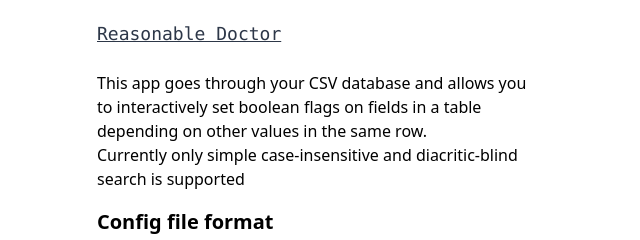
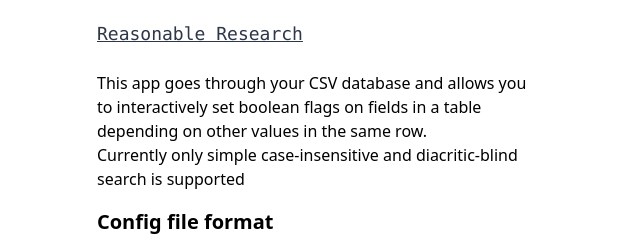
Before and after one commit to wokalski/reasonable-research, a website: page bundleOutput/how-to.html in a window 1280 px wide. Shown: the top 240 px of the page, 319-959 px from the left. Drawn offline with nearby package versions, Linux system fonts and the light colour scheme; files that its build step writes are made by us from their sources.

Commit message:
Change name to Reasonable Research in the how to

```diff
--- a/bundleOutput/how-to.html
+++ b/bundleOutput/how-to.html
@@ -8,7 +8,7 @@
 <body>
   <div class="container max-w-md sm:mx-4 md:mx-6 lg:mx-auto xl:mx-auto mt-5">
     <a href="/" class="font-mono text-lg text-gray-800 text-center">
-      Reasonable Doctor
+      Reasonable Research
     </a>
     <div class="mt-6">
         <p>This app goes through your CSV database and allows you to interactively set boolean flags on fields in a table depending on other values in the same row.</p>
```
